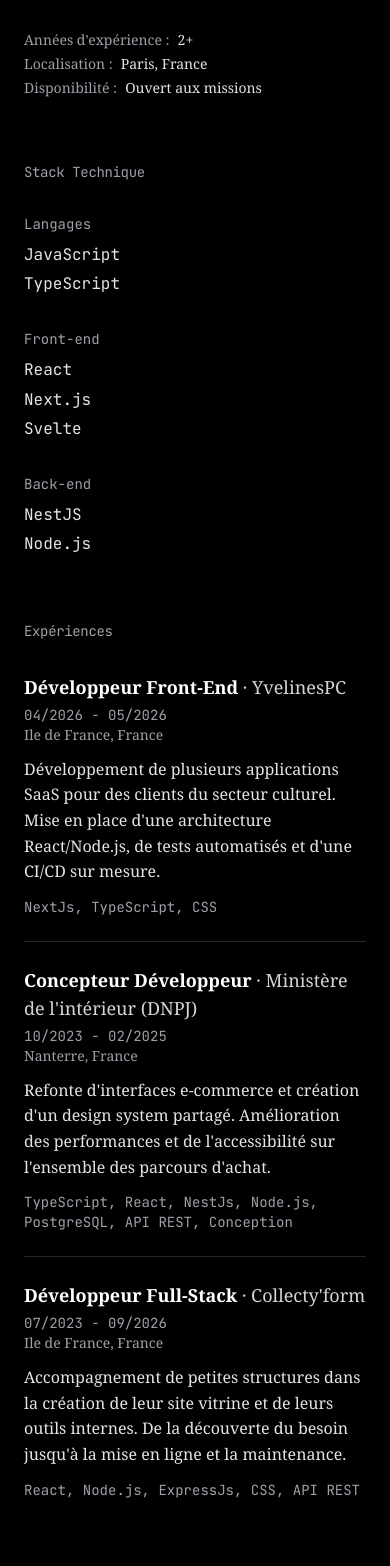
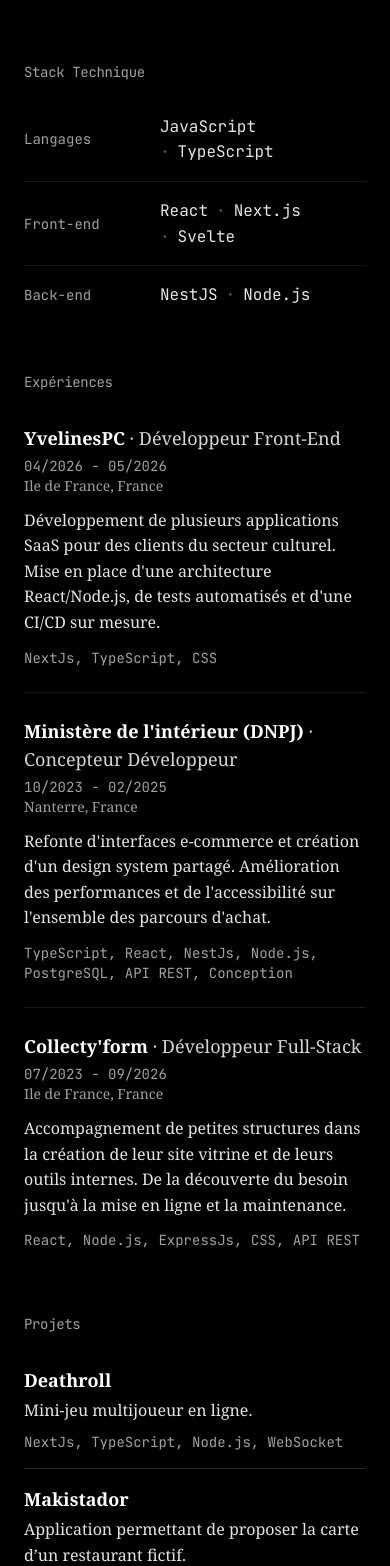
Before and after one commit to WilliamBanas/Portfolio, a Next.js app: page / in a window 390 px wide. Shown: the part 1020-2586 px from the top of the page. Built offline with nearby package versions, Linux system fonts and the light colour scheme.

Commit message:
feat: refine stack and projects layouts

```diff
--- a/src/components/About.tsx
+++ b/src/components/About.tsx
@@ -11,14 +11,6 @@ export default function About() {
           <p key={paragraph} dangerouslySetInnerHTML={{ __html: paragraph }}></p>
         ))}
       </div>
-      <dl className="mt-8 space-y-1 text-sm">
-        {profile.stats.map((stat) => (
-          <div key={stat.label} className="flex flex-wrap gap-x-2">
-            <dt className="text-zinc-400">{stat.label} :</dt>
-            <dd className="text-zinc-200">{stat.value}</dd>
-          </div>
-        ))}
-      </dl>
     </section>
   )
 }
--- a/src/components/Experience.tsx
+++ b/src/components/Experience.tsx
@@ -9,13 +9,13 @@ export default function Experience() {
       >
         Expériences
       </h2>
-      <ol className="mt-8 divide-y divide-zinc-800">
+      <ol className="mt-8 divide-y divide-zinc-900">
         {experiences.map((experience) => (
           <li key={experience.id} className="py-6 first:pt-0 last:pb-0">
             <div className="flex flex-wrap items-baseline justify-between gap-x-4 gap-y-1">
               <h3 className="text-lg font-semibold">
-                {experience.role}
-                <span className="font-normal text-zinc-300"> · {experience.company}</span>
+                {experience.company}
+                <span className="font-normal text-zinc-300"> · {experience.role}</span>
               </h3>
               <p className="font-mono text-sm text-zinc-400">{experience.period}</p>
             </div>
--- a/src/components/Footer.tsx
+++ b/src/components/Footer.tsx
@@ -10,7 +10,7 @@ export default function Footer() {
             <StarMark className="h-8 w-8 text-white" />
             <a
               href={`mailto:${profile.email}`}
-              className="underline underline-offset-4 hover:text-zinc-300"
+              className="text-sm underline underline-offset-4 hover:text-zinc-300"
             >
               {profile.email}
             </a>
--- a/src/components/Projects.tsx
+++ b/src/components/Projects.tsx
@@ -8,27 +8,13 @@ export default function Projects() {
       </h2>
       <ul className="mt-8 divide-y divide-zinc-800">
         {projects.map((project) => (
-          <li key={project.id} className="py-6 first:pt-0 last:pb-0">
-            <h3 className="text-lg font-semibold">{project.title}</h3>
-            <p className="mt-2 text-pretty text-zinc-200">{project.description}</p>
-            <p className="font-mono mt-2 text-sm text-zinc-400">{project.tags.join(', ')}</p>
-            <div className="mt-3 flex flex-wrap gap-x-6 gap-y-2 text-sm">
-              {project.repo && (
-                <a
-                  href={project.repo}
-                  className="underline underline-offset-4 hover:text-zinc-300"
-                >
-                  Code source
-                </a>
-              )}
-              {project.demo && (
-                <a
-                  href={project.demo}
-                  className="underline underline-offset-4 hover:text-zinc-300"
-                >
-                  Démo
-                </a>
-              )}
+          <li key={project.id} className="py-4 first:pt-0 last:pb-0">
+            <div className="flex flex-col gap-y-1 sm:flex-row sm:items-baseline sm:gap-x-4 sm:gap-y-0">
+              <h3 className="shrink-0 text-lg font-semibold">{project.title}</h3>
+              <p className="text-pretty text-zinc-200">{project.description}</p>
+            </div>
+            <div className="mt-2">
+              <p className="font-mono text-sm text-zinc-400">{project.tags.join(', ')}</p>
             </div>
           </li>
         ))}
--- a/src/components/Stack.tsx
+++ b/src/components/Stack.tsx
@@ -3,17 +3,22 @@ import { stack } from '../data/stack'
 export default function Stack() {
   return (
     <section id="stack" aria-labelledby="stack-title" className="font-mono">
-      <h2 id="stack-title" className="text-sm font-mono font-normal tracking-tight text-zinc-400">
+      <h2 id="stack-title" className="text-sm font-normal tracking-tight text-zinc-400">
         Stack Technique
       </h2>
-      <dl className="mt-8 grid gap-8 sm:grid-cols-3">
+      <dl className="mt-8 divide-y divide-zinc-900">
         {stack.map((group) => (
-          <div key={group.label}>
-            <dt className="text-sm font-mono text-zinc-400">{group.label}</dt>
-            <dd className="mt-2 text-zinc-200">
-              <ul className="space-y-1">
+          <div key={group.label} className="grid grid-cols-[7rem_1fr] items-center gap-x-6 py-4 first:pt-0 last:pb-0">
+            <dt className="text-sm text-zinc-400">{group.label}</dt>
+            <dd className="text-zinc-200">
+              <ul className="flex flex-wrap items-center gap-x-2">
                 {group.items.map((item) => (
-                  <li key={item}>{item}</li>
+                  <li
+                    key={item}
+                    className="flex items-center gap-x-2 before:content-['·'] before:text-zinc-600 first:before:hidden"
+                  >
+                    {item}
+                  </li>
                 ))}
               </ul>
             </dd>
--- a/src/data/profile.ts
+++ b/src/data/profile.ts
@@ -18,7 +18,7 @@ export const profile = {
     <a href="https://www.leonis-formation.fr/" target="_blank" rel="noopener noreferrer">Collecty form</a>,
     <a href="https://yvelinespc.fr/" target="_blank" rel="noopener noreferrer">YvelinesPC</a>
     ainsi que pour le ministère de l'Intérieur au sein de la <a href="https://www.police-nationale.interieur.gouv.fr/nous-decouvrir/notre-organisation/organisation/direction-nationale-de-police-judiciaire-dnpj" target="_blank" rel="noopener noreferrer">Direction nationale de la police judiciaire</a>.`,
-		"Pendant mon temps libre, j'aime passer du temps avec mes amis, parcourir Skyrim et écouter de la dance music.",
+		"Pendant mon temps libre, j'aime passer du temps avec mes amis, parcourir Skyrim, mixer et écouter de la dance music.",
 	],
 	email: "banaswilliam@gmail.com",
 	location: "Paris, France",
--- a/src/data/projects.ts
+++ b/src/data/projects.ts
@@ -19,7 +19,7 @@ export const projects: Project[] = [
     id: 'project-makistador',
     title: 'Makistador',
     description:
-      "Application permettant de proposer la carte d’un restaurant fictif via un site web.",
+      "Application permettant de proposer la carte d’un restaurant fictif.",
     tags: ['React','TypeScript', 'NestJS', 'Node.js', 'Prisma', 'TalwindCSS'],
   },
   {
@@ -33,14 +33,14 @@ export const projects: Project[] = [
     id: 'project-my-spotify',
     title: 'My Spotify',
     description:
-      "Application permettant de consulter ses artistes et musiques favoris ainsi que ses playlists.",
+      "Application permettant de consulter ses artistes et musiques favoris.",
     tags: ['JavaScript', 'CSS', 'Spotify API'],
   },
   {
     id: 'project-portfolio',
     title: 'Portfolio',
     description:
-      "Ce site personnel, construit avec Nextjs et TailwindCSS pour présenter mon parcours et mes projets.",
+      "Ce site personnel, pour présenter mon parcours et mes projets.",
     tags: ['NextJs', 'TailwindCSS'],
   },
 ]
```
